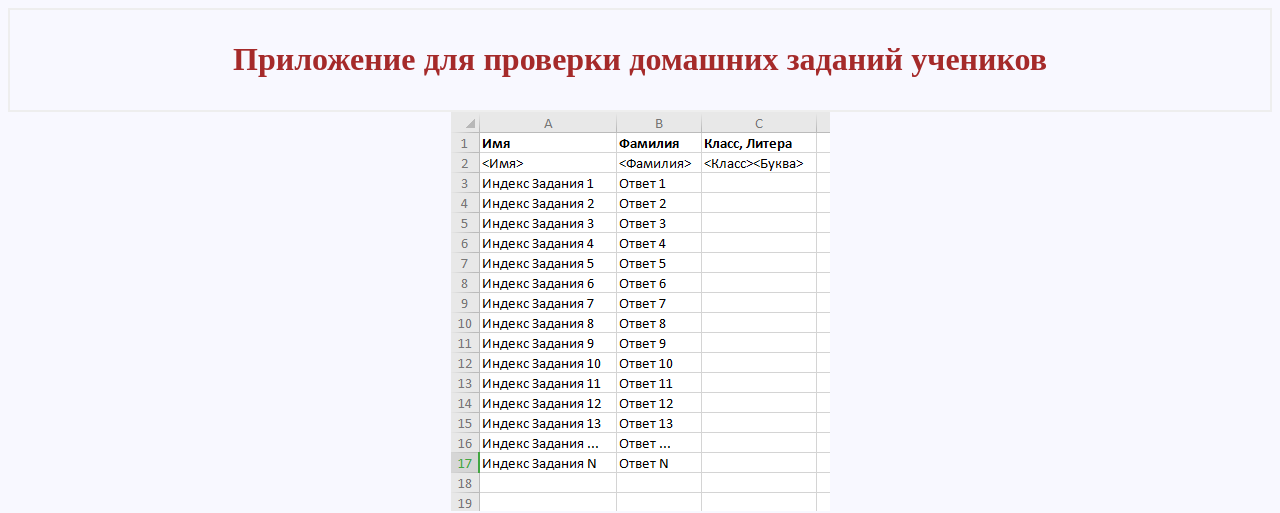
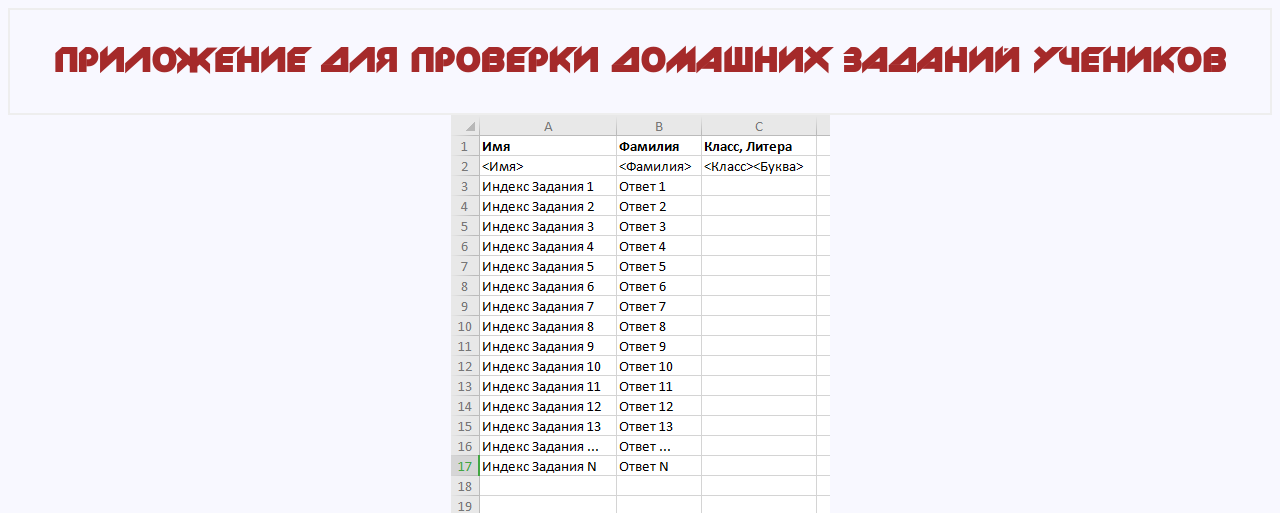
Before and after one commit to gegemonTV/WithLoveForAlex, a Flask app: page / in a window 1280 px wide. Shown: the top 513 px of the page. Run offline with Flask 2, Linux system fonts and the light colour scheme.

Commit message:
Working On Style

```diff
--- a/static/css/style.css
+++ b/static/css/style.css
@@ -7,12 +7,14 @@ body {
 }
 
 header {
-	font-family: 'Cyberpunk';
-	font-weight: normal;
     border: 2px #eee solid;
     color: brown;
     text-align: center;
     padding: 10px;
+}
+
+h1 {
+	font-family: "New_Zelek"
 }
 
 img {
```
